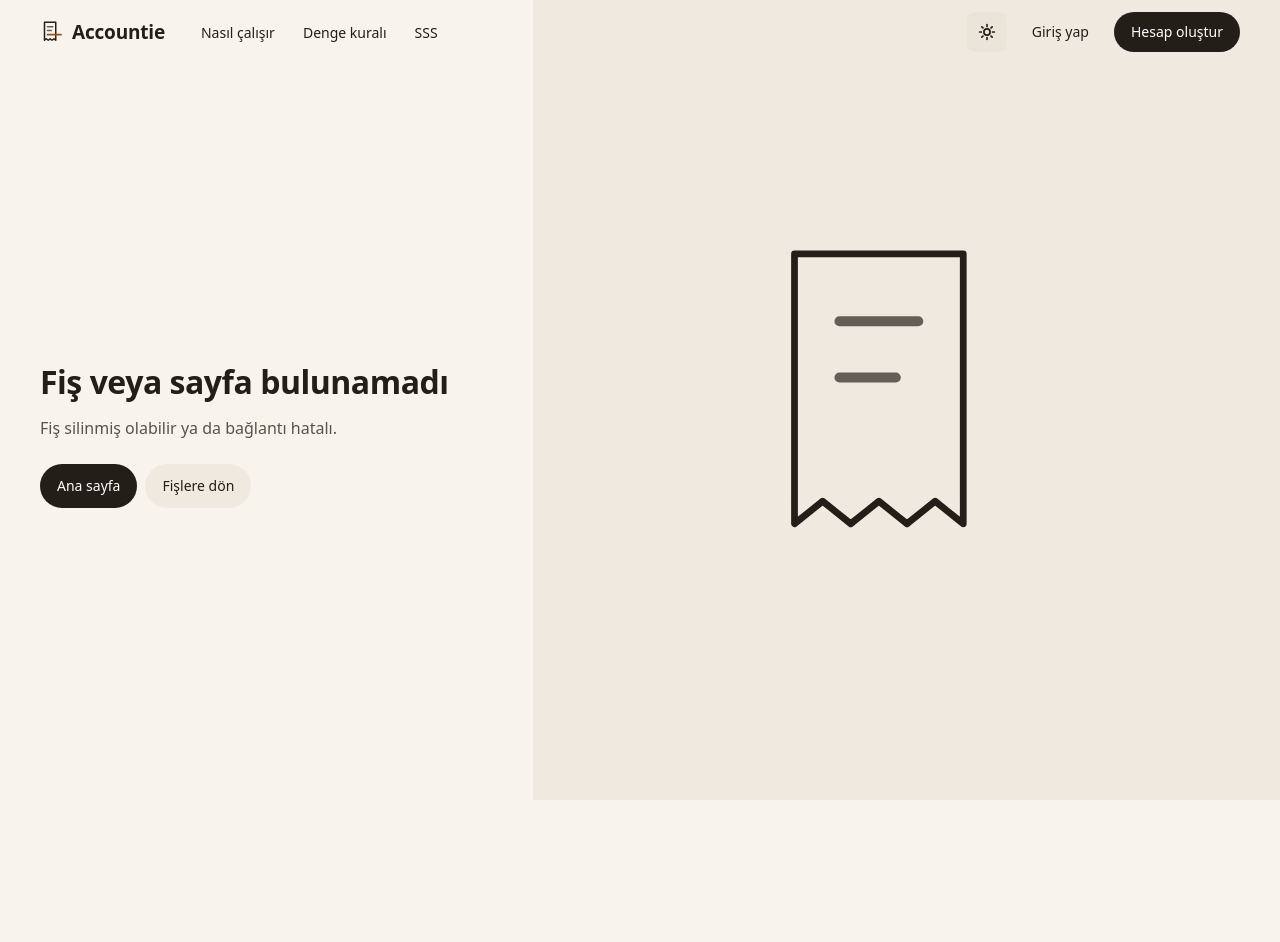
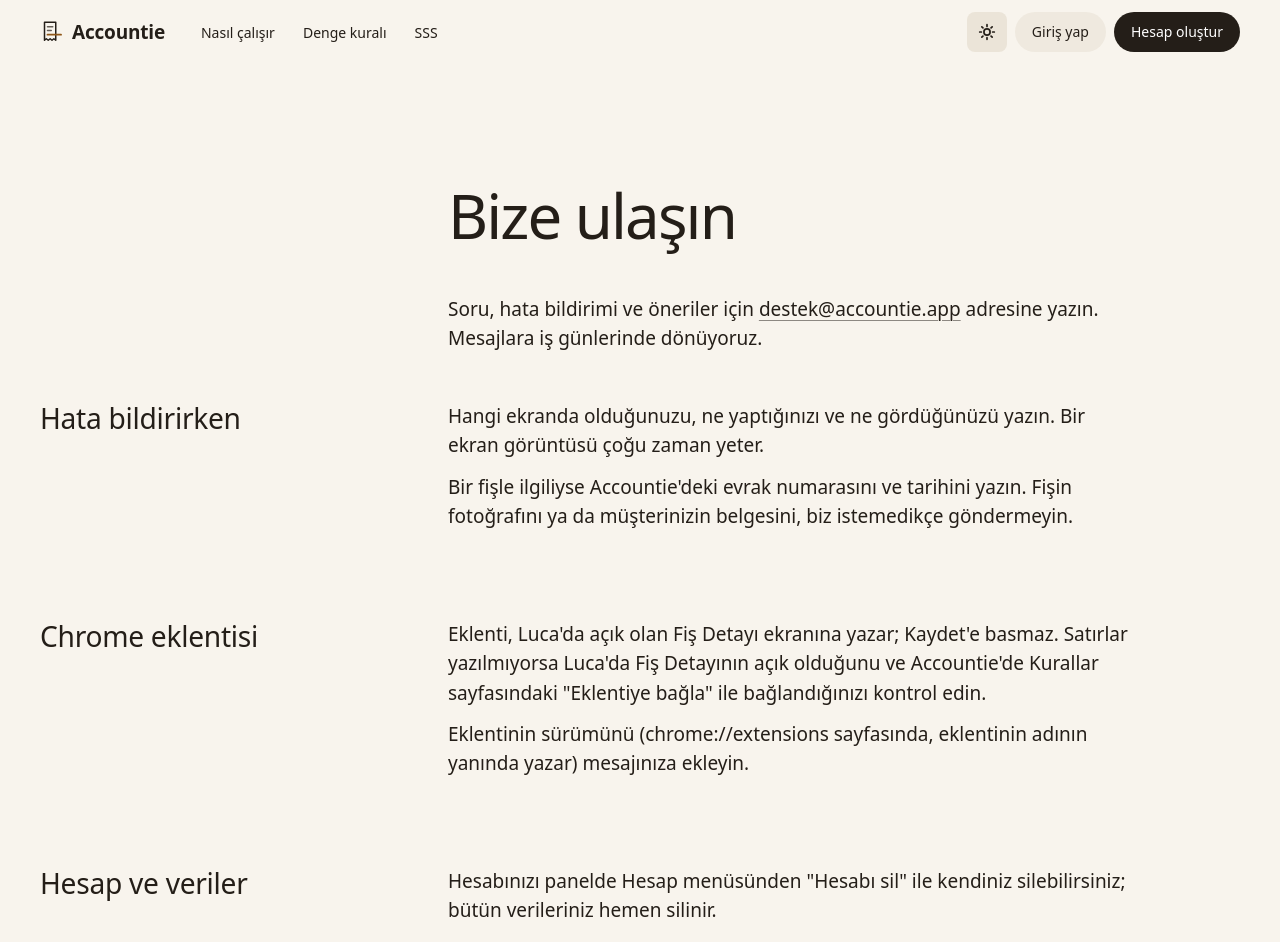
Before and after one commit to yusufberatnegiz/Accountie, a Next.js app: page /destek in a window 1280 px wide. Before the commit this address had no page. Shown: the top 942 px of the page. Before the commit the page ends 800 px from the top, so only its background shows below. Built offline with nearby package versions, Linux system fonts and the light colour scheme; a web font is replaced by a local one.

Commit message:
Destek sayfası /destek (Bize ulaşın): destek e-postası, hata bildirirken yazılacaklar, eklenti sorunlarında bakılacaklar, hesap silme ve KVKK başvurusu; ana sayfa altbilgisinde bağlantı

```diff
--- /dev/null
+++ b/src/app/destek/page.tsx
@@ -0,0 +1,39 @@
+import type { Metadata } from "next";
+import { LegalPage, PROVIDER, type LegalSection } from "@/components/site/LegalPage";
+
+export const metadata: Metadata = {
+  title: "Bize ulaşın",
+  description: "Accountie ve Accountie Luca Doldurucu eklentisi için destek: soru, hata bildirimi ve hesap işlemleri.",
+};
+export const dynamic = "force-static";
+
+const SECTIONS: LegalSection[] = [
+  {
+    title: "Hata bildirirken",
+    body: [
+      "Hangi ekranda olduğunuzu, ne yaptığınızı ve ne gördüğünüzü yazın. Bir ekran görüntüsü çoğu zaman yeter.",
+      "Bir fişle ilgiliyse Accountie'deki evrak numarasını ve tarihini yazın. Fişin fotoğrafını ya da müşterinizin belgesini, biz istemedikçe göndermeyin.",
+    ],
+  },
+  {
+    title: "Chrome eklentisi",
+    body: [
+      "Eklenti, Luca'da açık olan Fiş Detayı ekranına yazar; Kaydet'e basmaz. Satırlar yazılmıyorsa Luca'da Fiş Detayının açık olduğunu ve Accountie'de Kurallar sayfasındaki \"Eklentiye bağla\" ile bağlandığınızı kontrol edin.",
+      "Eklentinin sürümünü (chrome://extensions sayfasında, eklentinin adının yanında yazar) mesajınıza ekleyin.",
+    ],
+  },
+  {
+    title: "Hesap ve veriler",
+    body: [
+      "Hesabınızı panelde Hesap menüsünden \"Hesabı sil\" ile kendiniz silebilirsiniz; bütün verileriniz hemen silinir.",
+      `Kişisel verilerinizle ilgili başvurular (KVKK md. 11) için kayıtlı e-postanızdan ${PROVIDER.email} adresine yazın. Ayrıntı KVKK Aydınlatma Metnindedir.`,
+    ],
+  },
+];
+
+export default function DestekPage() {
+  return (
+    <LegalPage title="Bize ulaşın" prefix="d" sections={SECTIONS}
+      lead={<>Soru, hata bildirimi ve öneriler için <a href={`mailto:${PROVIDER.email}`}>{PROVIDER.email}</a> adresine yazın. Mesajlara iş günlerinde dönüyoruz.</>} />
+  );
+}
--- a/src/app/page.tsx
+++ b/src/app/page.tsx
@@ -180,6 +180,7 @@ export default function LandingPage() {
           <Link href="/gizlilik" prefetch={false}>Gizlilik</Link>
           <Link href="/kvkk" prefetch={false}>KVKK</Link>
           <Link href="/kosullar" prefetch={false}>Kullanım Koşulları</Link>
+          <Link href="/destek" prefetch={false}>Bize ulaşın</Link>
         </nav>
       </footer>
       <CookieNote />
```
